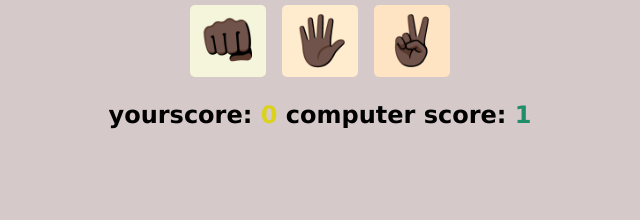
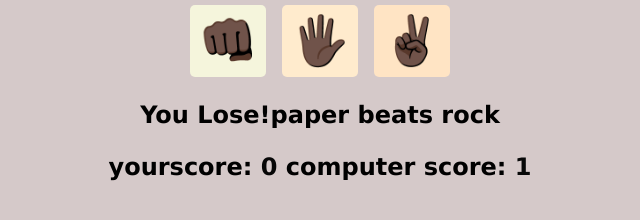
Before and after one commit to Sugiramarynnn/Rock-Paper-and-Scissor-projects, a plain HTML site: page index.html in a window 1280 px wide. Both pictures are taken after a click on the button "👊🏿". Shown: the part 214-434 px from the top of the page, without its empty margins (320-960 px from the left). Drawn offline with Linux system fonts and the light colour scheme.

Commit message:
second commit

```diff
--- a/index.css
+++ b/index.css
@@ -50,9 +50,9 @@ body {
   }
 
   #user-score {
-    color: #dbd21b;
+    color: #070707;
   }
 
   #computer-score {
-    color: #218e6a;
+    color: #070808;
   }
--- a/index.html
+++ b/index.html
@@ -14,12 +14,11 @@
         <button id="paper">🖐🏿</button>
         <button id="scissors">✌🏿</button>
     </div>
-    <p id="result "></p>
+    <p id="result"></p> <!-- Removed extra space -->
     <p id="scores">
         yourscore: <span id="user-score">0</span>
         computer score: <span id="computer-score">0</span>
     </p>
     <script src="./index.js"></script>
-
 </body>
 </html>
--- a/index.js
+++ b/index.js
@@ -14,7 +14,7 @@ buttons.forEach(button => {
 });
 
 function computerPlay() {
-    const choices = ["rock", "paper", "scissor"];
+    const choices = ["rock", "paper", "scissors"]; // corrected spelling
     let randomChoice = Math.floor(Math.random() * choices.length);
     return choices[randomChoice];
 }
@@ -22,15 +22,15 @@ function computerPlay() {
 function playRound(playerChoice, computerChoice) {
     if (playerChoice === computerChoice) {
         return "It's a tie";
-    } else if ((playerChoice === "rock" && computerChoice === "scissor") ||
-               (playerChoice === "scissor" && computerChoice === "paper") ||
+    } else if ((playerChoice === "rock" && computerChoice === "scissors") || // corrected comparison
+               (playerChoice === "scissors" && computerChoice === "paper") ||
                (playerChoice === "paper" && computerChoice === "rock")) {
         playerScore++;
         playerScoreEl.textContent = playerScore;
-        return "You Win! " + playerChoice + " beats " + computerChoice;
+        return "You Win!" + playerChoice + " beats " + computerChoice; // added spaces for readability
     } else {
         computerScore++;
         computerScoreEl.textContent = computerScore;
-        return "You Lose! " + computerChoice + " beats " + playerChoice;
+       return "You Lose!" + computerChoice + " beats " + playerChoice; // added spaces for readability
     }
 }
```
